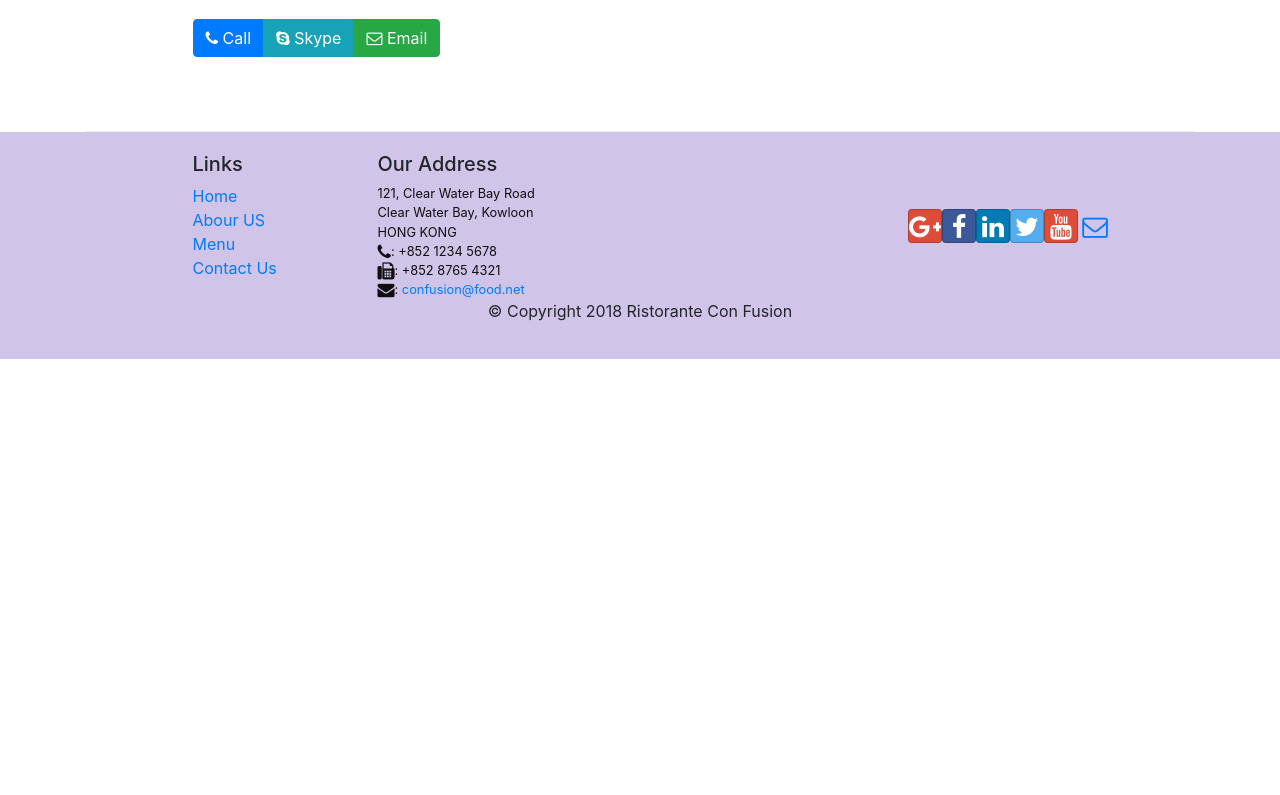
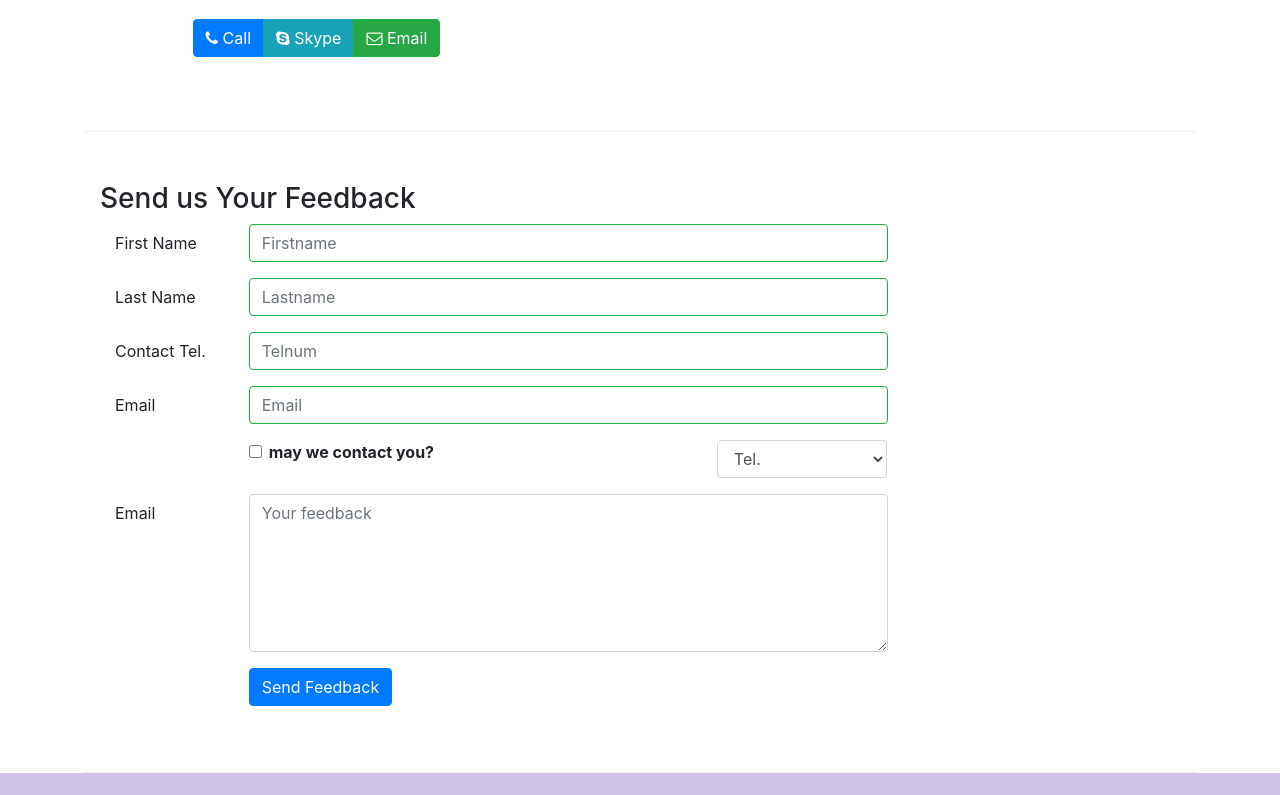
Before and after one commit to shambhu29/confusion, a React (Create React App) app: page /contactus in a window 1280 px wide. Shown: the part 740-1535 px from the top of the page. Before the commit the page ends 1099 px from the top, so only its background shows below. Built offline with nearby package versions, Linux system fonts and the light colour scheme.

Commit message:
Controlled and uncontrolled forms

```diff
--- a/src/components/ContactComponent.js
+++ b/src/components/ContactComponent.js
@@ -1,13 +1,107 @@
-import React from 'react';
-import { Link } from 'react-router-dom';
-import { Breadcrumb, BreadcrumbItem } from 'reactstrap';
+import React, { Component } from "react";
+import { Link } from "react-router-dom";
+import {
+  Breadcrumb,
+  BreadcrumbItem,
+  Form,
+  FormGroup,
+  Label,
+  Col,
+  Input,
+  Button,
+  FormFeedback,
+} from "reactstrap";
 
-function Contact(props) {
-    return(
+class Contact extends Component {
+  constructor(props) {
+    super(props);
+
+    this.state = {
+      firstname: "",
+      lastname: "",
+      telnum: "",
+      email: "",
+      agree: false,
+      contactType: "Tel.",
+      message: "",
+      touched: {
+        firstname: false,
+        lastname: false,
+        telnum: false,
+        email: false,
+      },
+    };
+
+    this.handleInputChange = this.handleInputChange.bind(this);
+    this.handleSubmit = this.handleSubmit.bind(this);
+    this.handleBlur = this.handleBlur.bind(this);
+  }
+
+  handleInputChange(event) {
+    const target = event.target;
+    const value = target.type === "checkbox" ? target.checked : target.value;
+    const name = target.name;
+
+    this.setState({
+      [name]: value,
+    });
+  }
+
+  handleSubmit(event) {
+    alert("Current State:" + JSON.stringify(this.state));
+    event.preventDefault();
+  }
+
+  handleBlur = (field) => (evt) => {
+    this.setState({
+        touched: { ...this.state.touched, [field]: true }
+    });
+  }
+  validate(firstname, lastname, telnum, email) {
+    const errors = {
+      firstname: "",
+      lastname: "",
+      telnum: "",
+      email: "",
+    };
+
+    if (this.state.touched.firstname && firstname.length < 3)
+      errors.firstname = "First Name should be >= 3 characters";
+    else if (this.state.touched.firstname && firstname.length > 10)
+      errors.firstname = "First Name should be <= 10 characters";
+
+    if (this.state.touched.lastname && lastname.length < 3)
+      errors.lastname = "Last Name should be >= 3 characters";
+    else if (this.state.touched.lastname && lastname.length > 10)
+      errors.lastname = "Last Name should be <= 10 characters";
+
+    const reg = /^\d+$/;
+    if (this.state.touched.telnum && !reg.test(telnum))
+      errors.telnum = "Tel. Number should contain only numbers";
+
+    if (
+      this.state.touched.email &&
+      email.split("").filter((x) => x === "@").length !== 1
+    )
+      errors.email = "Email should contain a @";
+
+    return errors;
+  }
+
+  render() {
+    const errors = this.validate(
+      this.state.firstname,
+      this.state.lastname,
+      this.state.telnum,
+      this.state.email
+    );
+    return (
       <div className="container">
         <div className="row">
           <Breadcrumb>
-                    <BreadcrumbItem><Link to="/home">Home</Link></BreadcrumbItem>
+            <BreadcrumbItem>
+              <Link to="/home">Home</Link>
+            </BreadcrumbItem>
             <BreadcrumbItem active>Contact Us</BreadcrumbItem>
           </Breadcrumb>
           <div className="col-12">
@@ -22,12 +116,18 @@
           <div className="col-12 col-sm-4 offset-sm-1">
             <h5>Our Address</h5>
             <address>
-                        121, Clear Water Bay Road<br />
-                        Clear Water Bay, Kowloon<br />
-                        HONG KONG<br />
-                        <i className="fa fa-phone"></i>: +852 1234 5678<br />
-                        <i className="fa fa-fax"></i>: +852 8765 4321<br />
-                        <i className="fa fa-envelope"></i>: <a href="mailto:confusion@food.net">confusion@food.net</a>
+              121, Clear Water Bay Road
+              <br />
+              Clear Water Bay, Kowloon
+              <br />
+              HONG KONG
+              <br />
+              <i className="fa fa-phone"></i>: +852 1234 5678
+              <br />
+              <i className="fa fa-fax"></i>: +852 8765 4321
+              <br />
+              <i className="fa fa-envelope"></i>:{" "}
+              <a href="mailto:confusion@food.net">confusion@food.net</a>
             </address>
           </div>
           <div className="col-12 col-sm-6 offset-sm-1">
@@ -35,14 +135,163 @@
           </div>
           <div className="col-12 col-sm-11 offset-sm-1">
             <div className="btn-group" role="group">
-                        <Link role="button" className="btn btn-primary" to="tel:+85212345678"><i className="fa fa-phone"></i> Call</Link>
-                        <Link role="button" className="btn btn-info"><i className="fa fa-skype"></i> Skype</Link>
-                        <Link role="button" className="btn btn-success" to="mailto:confusion@food.net"><i className="fa fa-envelope-o"></i> Email</Link>
+              <Link
+                role="button"
+                className="btn btn-primary"
+                to="tel:+85212345678"
+              >
+                <i className="fa fa-phone"></i> Call
+              </Link>
+              <Link role="button" className="btn btn-info">
+                <i className="fa fa-skype"></i> Skype
+              </Link>
+              <Link
+                role="button"
+                className="btn btn-success"
+                to="mailto:confusion@food.net"
+              >
+                <i className="fa fa-envelope-o"></i> Email
+              </Link>
             </div>
+          </div>
+        </div>
+        <div className="row row-content">
+          <div className="col-12">
+            <h3>Send us Your Feedback</h3>
+          </div>
+          <div className="col-12 col-md-9">
+            <Form onSubmit={this.handleSubmit}>
+              <FormGroup row>
+                <Label htmlFor="firstname" md={2}>
+                  First Name
+                </Label>
+                <Col md={10}>
+                  <Input
+                    type="text"
+                    name="firstname"
+                    id="firstname"
+                    valid={errors.firstname === ''}
+                    invalid={errors.firstname  !== ''}
+                    placeholder="Firstname"
+                    value={this.state.firstname}
+                    onChange={this.handleInputChange}
+                    onBlur={this.handleBlur('firstname')}
+                  />
+                  <FormFeedback>{errors.firstname}</FormFeedback>
+                </Col>
+              </FormGroup>
+              <FormGroup row>
+                <Label htmlFor="lastname" md={2}>
+                  Last Name
+                </Label>
+                <Col md={10}>
+                  <Input
+                    type="text"
+                    name="lastname"
+                    id="lastname"
+                    valid={errors.lastname === ''}
+                    invalid={errors.lastname  !== ''}
+                    placeholder="Lastname"
+                    value={this.state.lastname}
+                    onChange={this.handleInputChange}
+                    onBlur={this.handleBlur('laststname')}
+                  />
+                  <FormFeedback>{errors.lastname}</FormFeedback>
+                </Col>
+              </FormGroup>
+              <FormGroup row>
+                <Label htmlFor="telnum" md={2}>
+                  Contact Tel.
+                </Label>
+                <Col md={10}>
+                  <Input
+                    type="tel"
+                    name="telnum"
+                    id="telnum"
+                    valid={errors.telnum === ''}
+                    invalid={errors.telnum  !== ''}
+                    placeholder="Telnum"
+                    value={this.state.telnum}
+                    onChange={this.handleInputChange}
+                    onBlur={this.handleBlur('telnum')}
+                  />
+                  <FormFeedback>{errors.telnum}</FormFeedback>
+                </Col>
+              </FormGroup>
+              <FormGroup row>
+                <Label htmlFor="email" md={2}>
+                  Email
+                </Label>
+                <Col md={10}>
+                  <Input
+                    type="email"
+                    name="email"
+                    id="email"
+                    valid={errors.email === ''}
+                    invalid={errors.email  !== ''}
+                    placeholder="Email"
+                    value={this.state.email}
+                    onChange={this.handleInputChange}
+                    onBlur={this.handleBlur('email')}
+                  />
+                  <FormFeedback>{errors.email}</FormFeedback>
+                </Col>
+              </FormGroup>
+              <FormGroup row>
+                <Col md={{ size: 6, offset: 2 }}>
+                  <FormGroup check>
+                    <Label check>
+                      <Input
+                        type="checkbox"
+                        name="agree"
+                        checked={this.state.agree}
+                        onChange={this.handleInputChange}
+                      />{" "}
+                      <strong>may we contact you?</strong>
+                    </Label>
+                  </FormGroup>
+                </Col>
+                <Col md={{ size: 3, offset: 1 }}>
+                  <Input
+                    type="select"
+                    name="contactType"
+                    value={this.state.contactType}
+                    onChange={this.handleInputChange}
+                  >
+                    <option>Tel.</option>
+                    <option>Email</option>
+                  </Input>
+                </Col>
+              </FormGroup>
+              <FormGroup row>
+                <Label htmlFor="message" md={2}>
+                  Email
+                </Label>
+                <Col md={10}>
+                  <Input
+                    type="textarea"
+                    rows="6"
+                    name="message"
+                    id="message"
+                    placeholder="Your feedback"
+                    value={this.state.message}
+                    onChange={this.handleInputChange}
+                  />
+                </Col>
+              </FormGroup>
+              <FormGroup row>
+                <Col md={{ size: 10, offset: 2 }}>
+                  <Button type="submit" color="primary">
+                    Send Feedback
+                  </Button>
+                </Col>
+              </FormGroup>
+            </Form>
           </div>
         </div>
       </div>
     );
   }
+}
 
 export default Contact;
--- a/src/components/HeaderComponent.js
+++ b/src/components/HeaderComponent.js
@@ -1,32 +1,66 @@
-import React, { Component } from 'react';
-import { Jumbotron, Navbar, NavbarBrand, Nav, NavItem, Collapse, NavbarToggler } from 'reactstrap';
-import { NavLink } from 'react-router-dom';
+import React, { Component } from "react";
+import {
+  Jumbotron,
+  Navbar,
+  NavbarBrand,
+  Nav,
+  NavItem,
+  Collapse,
+  NavbarToggler,
+  Modal,
+  ModalHeader,
+  ModalBody,
+  Button,
+  Form,
+  FormGroup,
+  Label,
+  Input,
+} from "reactstrap";
+import { NavLink } from "react-router-dom";
 
 class Header extends Component {
-
-    constructor(props){
+  constructor(props) {
     super(props);
 
     this.state = {
-            isNavOpen : false
+      isNavOpen: false,
+      isModalOpen: false,
     };
     this.toggleNav = this.toggleNav.bind(this);
+    this.toggleModal = this.toggleModal.bind(this);
+    this.handleLogin = this.handleLogin.bind(this);
   }
 
-    toggleNav(){
-        this.setState({ isNavOpen : !this.state.isNavOpen })
+  toggleNav() {
+    this.setState({ isNavOpen: !this.state.isNavOpen });
+  }
+
+  toggleModal() {
+    this.setState({ isModalOpen: !this.state.isModalOpen });
+  }
+
+  handleLogin(event) {
+    this.toggleModal();
+    alert(
+      "Username :" + this.username.value + "Password: " + this.password.value
+    );
   }
 
   render() {
-        return(
+    return (
       <React.Fragment>
         <Navbar dark expand="md">
           <div className="container">
-                    <NavbarToggler onClick={ this.toggleNav }/>
+            <NavbarToggler onClick={this.toggleNav} />
             <NavbarBrand className="mr-auto" href="/">
-                        <img src="assets/images/logo.png" height="30" width="41" alt="Restorante Con Fusion" />
+              <img
+                src="assets/images/logo.png"
+                height="30"
+                width="41"
+                alt="Restorante Con Fusion"
+              />
             </NavbarBrand>
-                    <Collapse isOpen={ this.state.isNavOpen } navbar>
+            <Collapse isOpen={this.state.isNavOpen} navbar>
               <Nav navbar>
                 <NavItem>
                   <NavLink className="nav-link" to="/home">
@@ -45,8 +79,16 @@
                 </NavItem>
                 <NavItem>
                   <NavLink className="nav-link" to="/contactus">
-                                    <span className="fa fa-address-card fa-lg"></span> Contact Us
+                    <span className="fa fa-address-card fa-lg"></span> Contact
+                    Us
                   </NavLink>
+                </NavItem>
+              </Nav>
+              <Nav navbar className="ml-auto">
+                <NavItem>
+                  <Button outline onClick={this.toggleModal}>
+                    <span className="fa fa-sign-in fa-lg"> Login</span>
+                  </Button>
                 </NavItem>
               </Nav>
             </Collapse>
@@ -57,15 +99,55 @@
             <div className="row row-header">
               <div className="col-12 col-sm-6">
                 <h1>Restorante Con Fusion</h1>
-                            <p>We take inspiration from the World's
-                                best cuisines, and create a unique fusion experience.
-                                Our lipsmacking creations will tickle your culinary senses!</p>
+                <p>
+                  We take inspiration from the World's best cuisines, and create
+                  a unique fusion experience. Our lipsmacking creations will
+                  tickle your culinary senses!
+                </p>
               </div>
             </div>
           </div>
         </Jumbotron>
+        <Modal isOpen={this.state.isModalOpen} toggle={this.toggleModal}>
+          <ModalHeader toggle={this.toggleModal}>Login</ModalHeader>
+          <ModalBody>
+            <Form onSubmit={this.handleLogin}>
+              <FormGroup>
+                <Label htmlFor="username">Username</Label>
+                <Input
+                  type="text"
+                  id="usrename"
+                  name="username"
+                  innerRef={(input) => (this.username = input)}
+                />
+              </FormGroup>
+              <FormGroup>
+                <Label htmlFor="password">Password</Label>
+                <Input
+                  type="password"
+                  id="password"
+                  name="password"
+                  innerRef={(input) => (this.password = input)}
+                />
+              </FormGroup>
+              <FormGroup check>
+                <Label>
+                  <Input
+                    type="checkbox"
+                    name="remember"
+                    innerRef={(input) => (this.remember = input)}
+                  />
+                  Remember me
+                </Label>
+              </FormGroup>
+              <Button type="submit" value="submit" className="bg-primary">
+                Login
+              </Button>
+            </Form>
+          </ModalBody>
+        </Modal>
       </React.Fragment>
-        )
+    );
   }
 }
 
```
Lines whose indentation alone changed are shown as unchanged.
